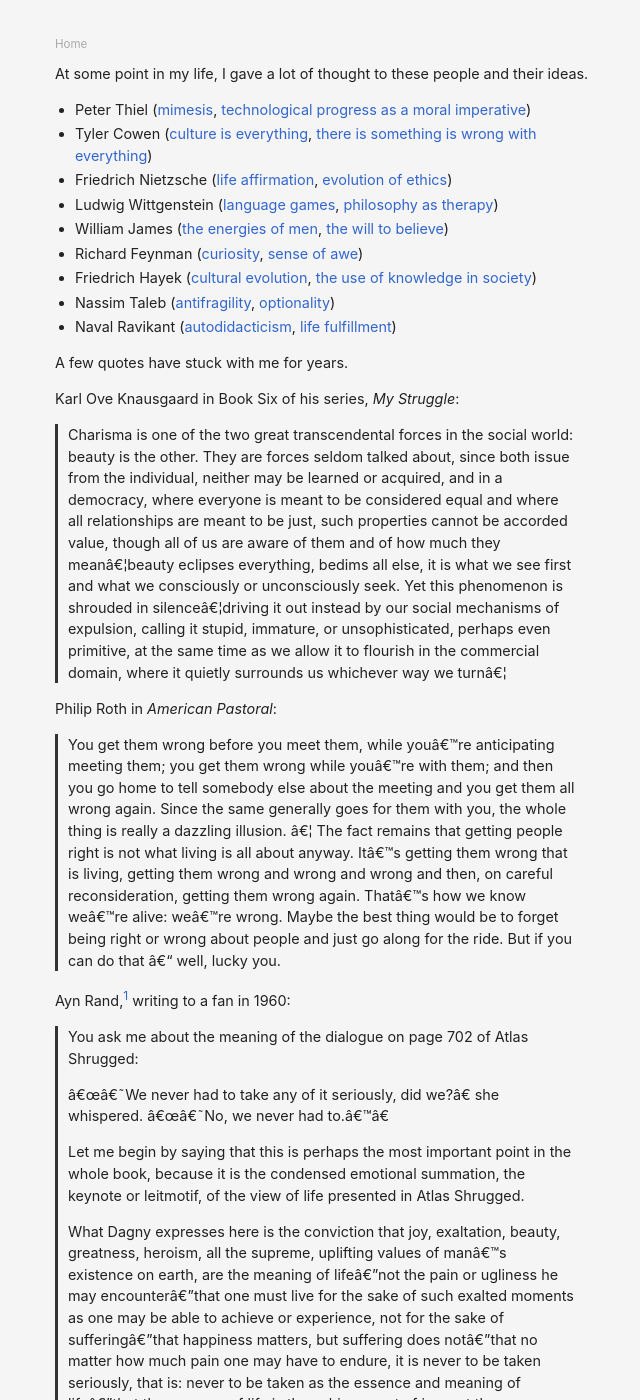
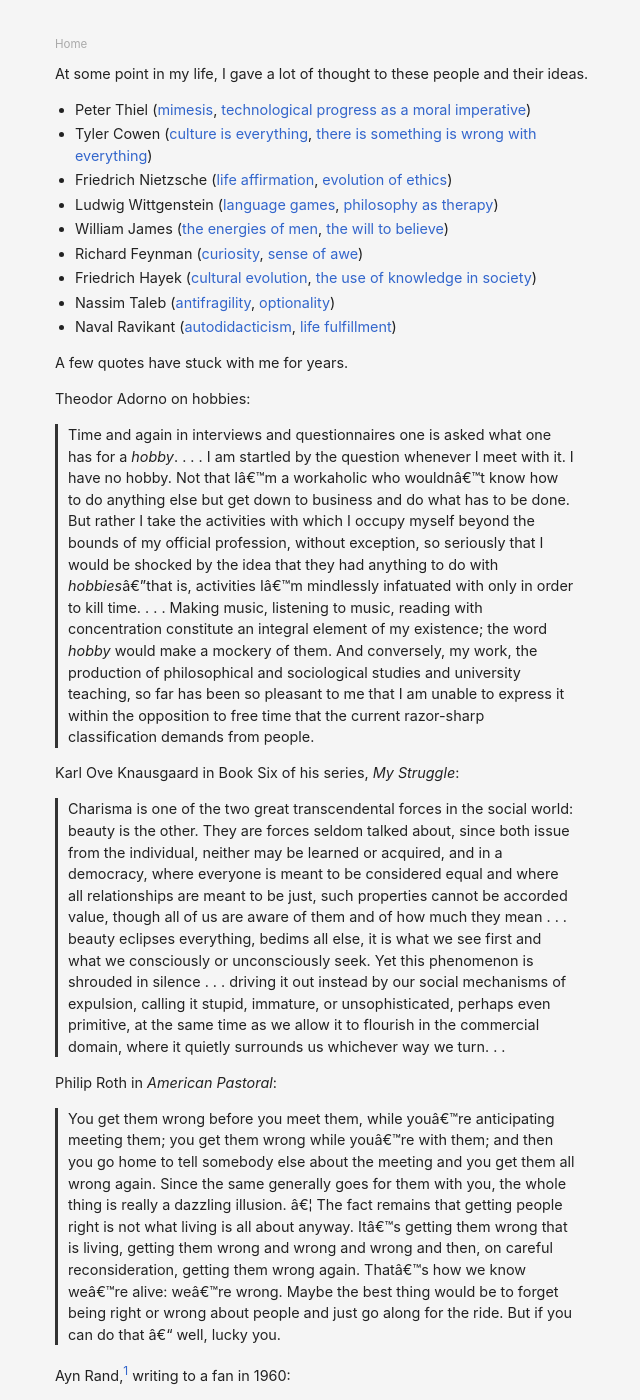
Before and after one commit to danschlz/danschulz.github.io, a Jekyll site: the page built from ideas.md, in a window 1280 px wide and 1400 px high. Shown: the whole window, without its empty margins (305-945 px from the left). Built offline with Jekyll 4.4.1, drawn with Linux system fonts in a browser that asks for light colours.

Commit message:
Update ideas.md

```diff
--- a/ideas.md
+++ b/ideas.md
@@ -23,8 +23,11 @@ At some point in my life, I gave a lot of thought to these people and their idea
 
 A few quotes have stuck with me for years.
 
+Theodor Adorno on hobbies:
+> Time and again in interviews and questionnaires one is asked what one has for a _hobby_. . . . I am startled by the question whenever I meet with it. I have no hobby. Not that I'm a workaholic who wouldn't know how to do anything else but get down to business and do what has to be done. But rather I take the activities with which I occupy myself beyond the bounds of my official profession, without exception, so seriously that I would be shocked by the idea that they had anything to do with _hobbies_—that is, activities I'm mindlessly infatuated with only in order to kill time. . . . Making music, listening to music, reading with concentration constitute an integral element of my existence; the word _hobby_ would make a mockery of them. And conversely, my work, the production of philosophical and sociological studies and university teaching, so far has been so pleasant to me that I am unable to express it within the opposition to free time that the current razor-sharp classification demands from people.
+
 Karl Ove Knausgaard in Book Six of his series, _My Struggle_:
-> Charisma is one of the two great transcendental forces in the social world: beauty is the other.  They are forces seldom talked about, since both issue from the individual, neither may be learned or acquired, and in a democracy, where everyone is meant to be considered equal and where all relationships are meant to be just, such properties cannot be accorded value, though all of us are aware of them and of how much they mean…beauty eclipses everything, bedims all else, it is what we see first and what we consciously or unconsciously seek.  Yet this phenomenon is shrouded in silence…driving it out instead by our social mechanisms of expulsion, calling it stupid, immature, or unsophisticated, perhaps even primitive, at the same time as we allow it to flourish in the commercial domain, where it quietly surrounds us whichever way we turn…
+> Charisma is one of the two great transcendental forces in the social world: beauty is the other. They are forces seldom talked about, since both issue from the individual, neither may be learned or acquired, and in a democracy, where everyone is meant to be considered equal and where all relationships are meant to be just, such properties cannot be accorded value, though all of us are aware of them and of how much they mean . . . beauty eclipses everything, bedims all else, it is what we see first and what we consciously or unconsciously seek.  Yet this phenomenon is shrouded in silence . . . driving it out instead by our social mechanisms of expulsion, calling it stupid, immature, or unsophisticated, perhaps even primitive, at the same time as we allow it to flourish in the commercial domain, where it quietly surrounds us whichever way we turn. . .
 
 Philip Roth in _American Pastoral_:
 > You get them wrong before you meet them, while you're anticipating meeting them; you get them wrong while you're with them; and then you go home to tell somebody else about the meeting and you get them all wrong again. Since the same generally goes for them with you, the whole thing is really a dazzling illusion. ... The fact remains that getting people right is not what living is all about anyway. It's getting them wrong that is living, getting them wrong and wrong and wrong and then, on careful reconsideration, getting them wrong again. That's how we know we're alive: we're wrong. Maybe the best thing would be to forget being right or wrong about people and just go along for the ride. But if you can do that -- well, lucky you.
```
